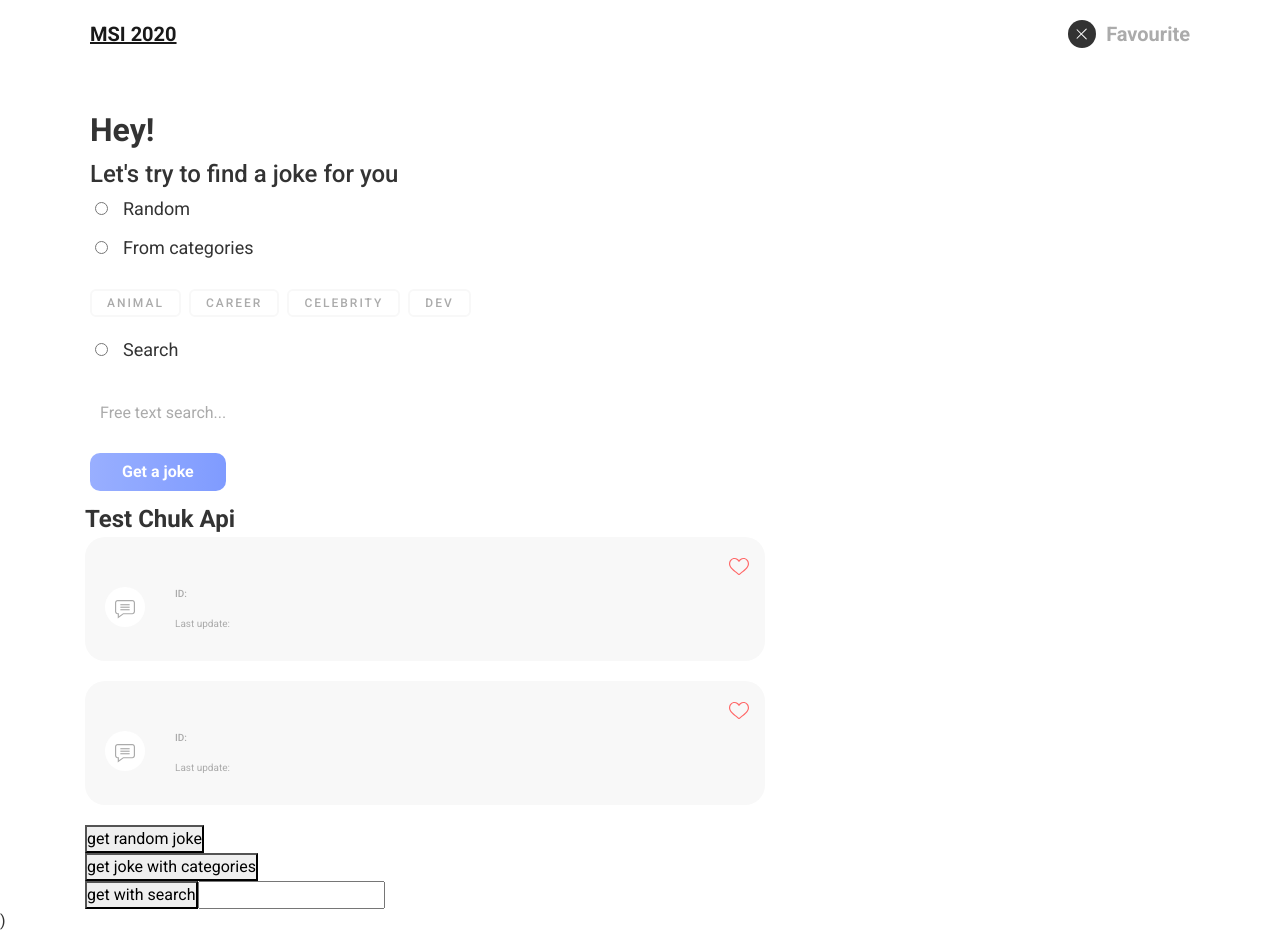
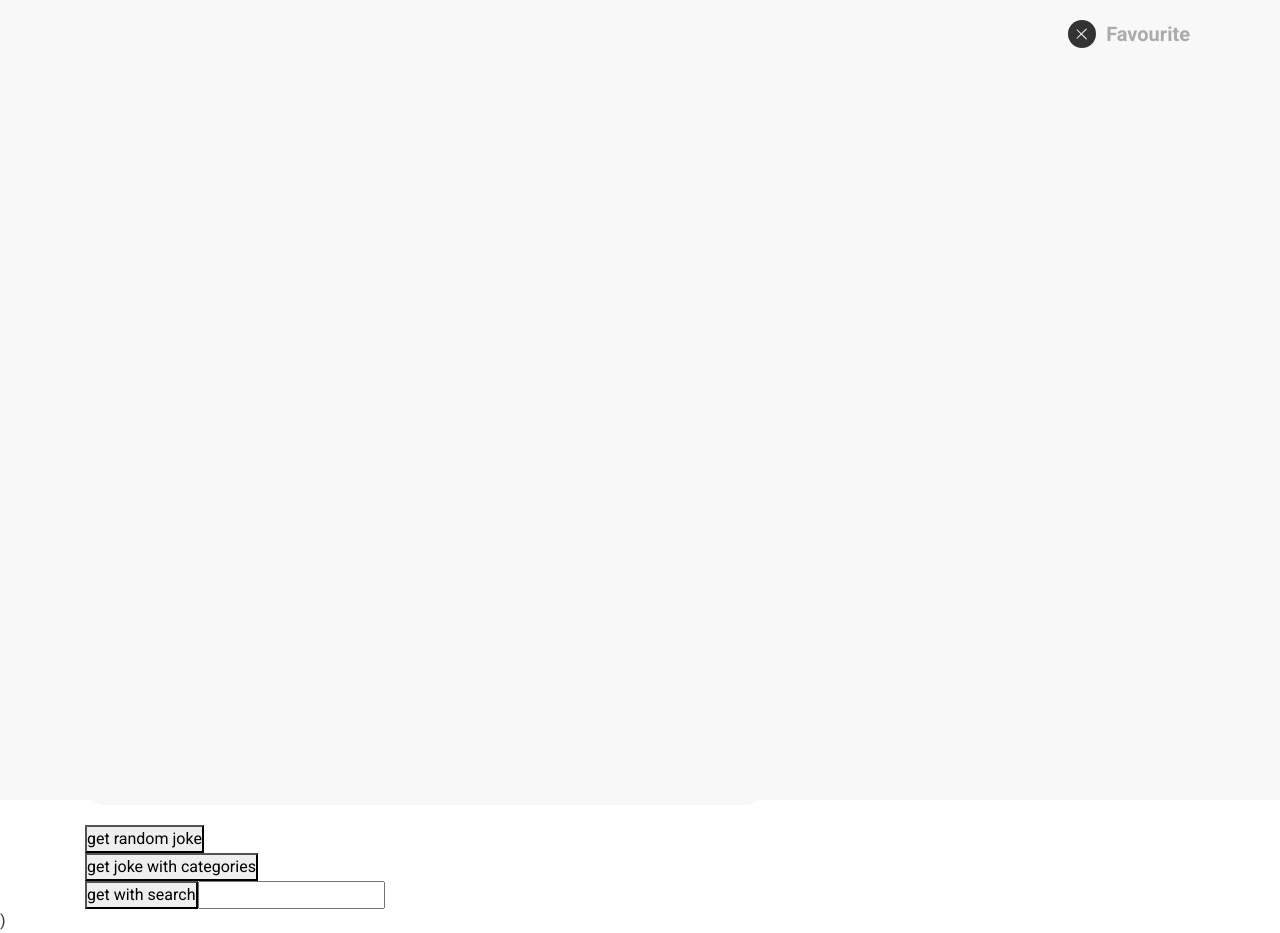
Before and after one commit to Ihor-Onyshchuk/chuck-jokes, a React (Create React App) app: page / in a window 1280 px wide. Both pictures are taken after a click on the element "Favourite". Built offline with nearby package versions, Linux system fonts and the light colour scheme.

Commit message:
reafactor modal-toggler

```diff
--- a/src/App.jsx
+++ b/src/App.jsx
@@ -120,7 +120,7 @@ const App = () => {
       {/* test api */}
       <TestChukApi />
       {/* Modal */}
-      {false && (
+      {isModalOpen && (
         <Modal isOpen={isModalOpen} onClose={toggleModalOpen}>
           {/* <div className="card bg-white shadow-sm border-0 mb-3 ">
             <div className="card-header bg-transparent text-right border-0 pb-0">
--- a/src/components/modal/Modal.jsx
+++ b/src/components/modal/Modal.jsx
@@ -11,7 +11,9 @@ const Modal = ({isOpen, onClose, children}) => {
         <div className="container">
           <div class="row justify-content-end">
             <div className="col-auto">
-              <ToggleModal onClick={onClose} active={isOpen} />
+              <div className="py-3 px-1">
+                <ToggleModal onClick={onClose} active={isOpen} />
+              </div>
             </div>
           </div>
         </div>
```
